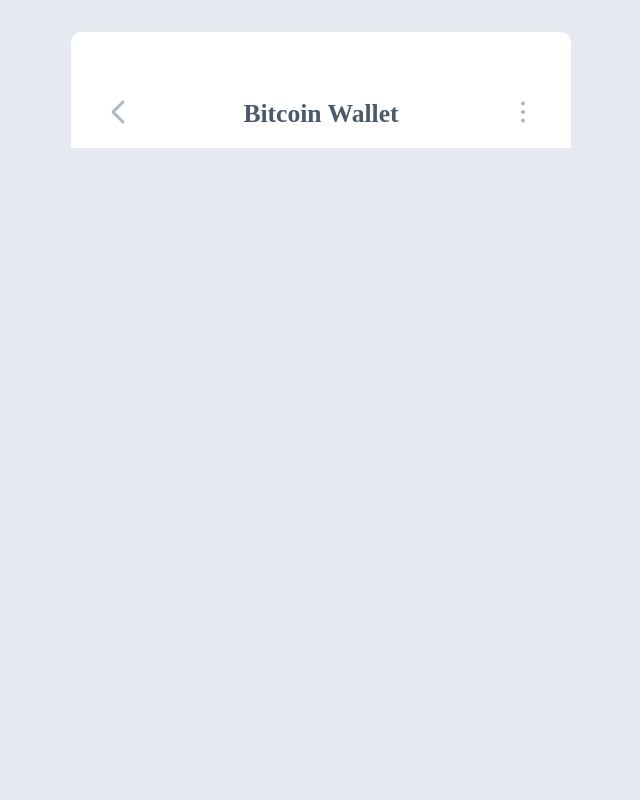
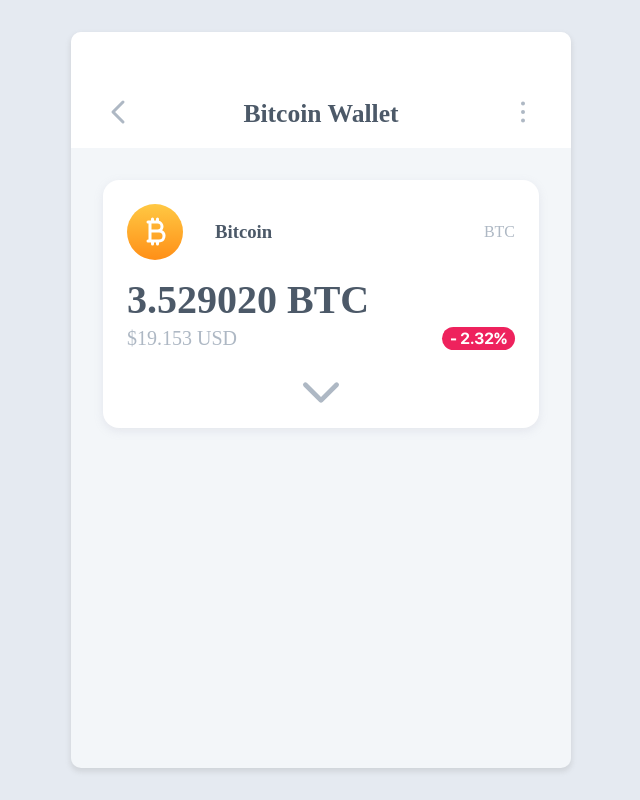
Before and after one commit to brunaporato/wallet-crypto, a React (Vite) app: page / in a window 1280 px wide. Shown: the whole page, without its empty margins (319-959 px from the left). Built offline with nearby package versions, Linux system fonts and the light colour scheme; a web font is replaced by a local one.

Commit message:
add cryptocard component

```diff
--- /dev/null
+++ b/src/components/CyptoCard/index.jsx
@@ -0,0 +1,39 @@
+import { CurrencyBtc, CaretDown } from '@phosphor-icons/react';
+import './styles.scss';
+import { useState } from 'react';
+
+export function CryptoCard() {
+  const [showBuySell, setShowBuySell] = useState(false);
+
+  function handleShowBuySell() {
+    setShowBuySell(!showBuySell)
+  }
+
+  return (
+    <div className="cryptocard-container">
+      <section className="top">
+        <div className="currency">
+          <div className="icon">
+            <CurrencyBtc size={32} weight='bold' />
+          </div>
+          <h3>Bitcoin</h3>
+        </div>
+        <span>BTC</span>
+      </section>
+      <section className="content">
+        <h1>3.529020 BTC</h1>
+          <span>$19.153 USD</span>
+          <div className="percent">
+            - 2.32%
+          </div>
+      </section>
+      <button onClick={handleShowBuySell}>
+        <CaretDown
+          size={50}
+          weight="bold"
+          className={showBuySell ? 'arrow-rotated' : ''}
+        />
+      </button>
+    </div>
+  )
+}
--- /dev/null
+++ b/src/components/CyptoCard/styles.scss
@@ -0,0 +1,99 @@
+@font-face {
+  font-family: 'SFProDisplay-Bold';
+  src: local('SFProDisplay'), url(./fonts/SFProDisplay/SF-Pro-Display-Bold.OTF) format('truetype');
+}
+
+.cryptocard-container {
+  background: white;
+  border-radius: 1rem;
+
+  padding: 1.5rem 1.5rem 0.5rem;
+
+  box-shadow: 0 3px 10px 0 rgba(154, 155, 176, 0.17);
+
+  span {
+    color: #aeb8c4;
+    text-transform: uppercase;
+  }
+
+  button {
+    background: none;
+    border: none;
+    width: 100%;
+
+    color: #aeb8c4;
+    cursor: pointer;
+
+    margin-top: 1rem;
+  }
+
+  .arrow-rotated {
+    transform: rotate(180deg);
+  }
+}
+
+.top {
+  display: flex;
+  align-items: center;
+  justify-content: space-between;
+
+  margin-bottom: 1rem;
+
+  .currency {
+    display: flex;
+    align-items: center;
+    gap: 2rem;
+    color: #4c5968;
+  }
+
+
+
+  .icon {
+    background: linear-gradient(180deg, rgba(255, 200, 67, 1) 0% , rgba(255, 143, 23, 1) 100%);
+    width: fit-content;
+    padding: 0.75rem;
+    border-radius: 50%;
+
+    color: white;
+
+    display: flex;
+    align-items: center;
+    justify-content: center;
+  }
+}
+
+.content {
+  display: grid;
+  grid-template-areas:
+  'amount amount'
+  'crypto percent';
+  grid-template-columns: 1fr 1fr;
+  row-gap: 0.25rem;
+
+  h1 {
+    font-size: 2.5rem;
+    color: #4c5968;
+    grid-area: amount;
+  }
+
+  span {
+    font-size: 1.25rem;
+    grid-area: crypto;
+  }
+
+  .percent {
+    grid-area: percent;
+    background: #ee225d;
+    width: fit-content;
+    padding: 0 0.5rem;
+    border-radius: 20px;
+
+    display: flex;
+    align-items: center;
+    justify-self: flex-end;
+
+    font-family: 'SFProDisplay-Bold', sans-serif;
+    color: white;
+  }
+
+}
--- a/src/components/Navbar/index.jsx
+++ b/src/components/Header/index.jsx
@@ -1,16 +1,16 @@
 import { CaretLeft, DotsThreeVertical } from '@phosphor-icons/react'
 import './styles.scss';
 
-export function Navbar() {
+export function Header({ title }) {
   return (
-    <navbar>
+    <header>
       <div className='arrow'>
         <CaretLeft size={32} weight='bold' />
       </div>
-      <h1>Bitcoin Wallet</h1>
+      <h1>{title}</h1>
       <div className='menu'>
         <DotsThreeVertical size={32} weight='bold' />
       </div>
-    </navbar>
+    </header>
   )
 }
--- a/src/components/Navbar/styles.scss
+++ b/src/components/Header/styles.scss
@@ -1,4 +1,4 @@
-navbar {
+header {
   background: white;
   width: 100%;
   padding: 4rem 2rem 1rem;
--- a/src/pages/Home/index.jsx
+++ b/src/pages/Home/index.jsx
@@ -1,10 +1,14 @@
-import { Navbar } from "../../components/Navbar";
+import { CryptoCard } from '../../components/CyptoCard';
+import { Header } from '../../components/Header';
 import './styles.scss';
 
 export function Home() {
   return (
-    <div className="home-container">
-      <Navbar />
+    <div className='home-container'>
+      <Header title='Bitcoin Wallet'/>
+      <main>
+        <CryptoCard />
+      </main>
     </div>
   )
 }
--- a/src/pages/Home/styles.scss
+++ b/src/pages/Home/styles.scss
@@ -1,4 +1,14 @@
 .home-container {
   max-width: 500px;
   margin: 0 auto;
+  height: calc(100vh - 4rem);
+
+  background: #f3f6f9;
+
+  border-radius: 10px;
+  box-shadow: 0 3px 5px 1px rgba($color: #858585, $alpha: 0.2);
 }
+
+main {
+  padding: 2rem;
+}
```
